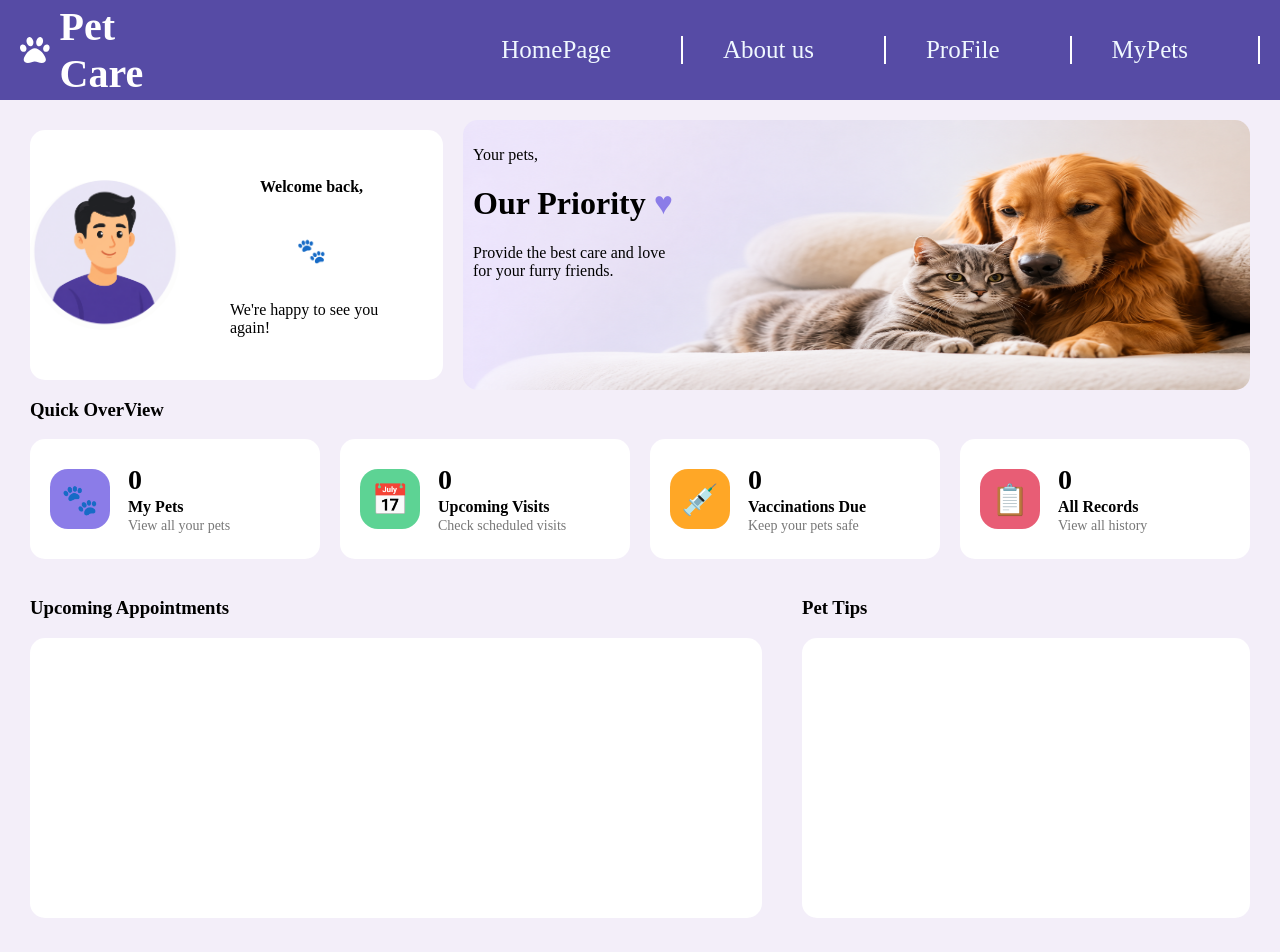
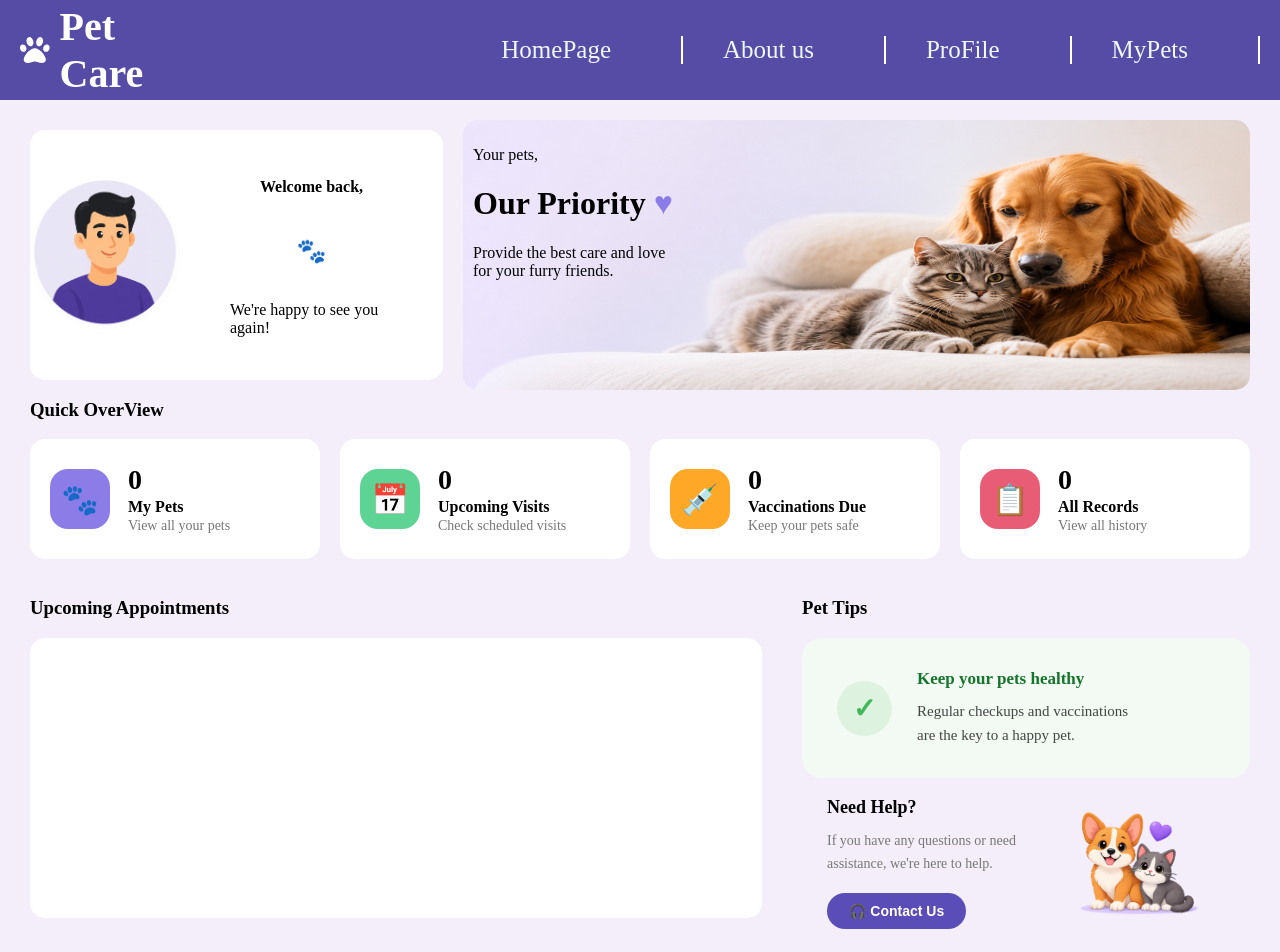
Before and after one commit to mhmdkhateeb74/Pet-CareClient, a React (Vite) app: page /User in a window 1280 px wide. Shown: the top 952 px of the page. Built offline with nearby package versions, Linux system fonts and the light colour scheme; no server answers.

Commit message:
Add pet care tips and contact support section

```diff
--- a/src/_Features/UserPage/UserPage.jsx
+++ b/src/_Features/UserPage/UserPage.jsx
@@ -1,5 +1,6 @@
 import React from "react";
 import protpet from "../../assets/propet.png";
+import helpPets from "../../assets/helpPets.png";
 import {
   useGetAllAnimals,
   useGetAllVisiters,
@@ -211,6 +212,7 @@ function UserPage() {
           </div>
 
           <div style={style.overview}>
+
             <div
               style={{
                 ...style.overviewIcon,
@@ -245,17 +247,73 @@ function UserPage() {
       <div style={style.thirdDiv}>
 
         <div style={style.appointmentsSection}>
+
           <h3>Upcoming Appointments</h3>
 
           <div style={style.appointmentsBox}>
           </div>
+
         </div>
 
         <div style={style.tipsSection}>
+
           <h3>Pet Tips</h3>
 
           <div style={style.tipsBox}>
+
+            <div style={style.tipIcon}>
+              ✓
             </div>
+
+            <div style={style.tipInfo}>
+
+              <h3 style={style.tipTitle}>
+                Keep your pets healthy
+              </h3>
+
+              <p style={style.tipText}>
+                Regular checkups and vaccinations
+                <br />
+                are the key to a happy pet.
+              </p>
+
+            </div>
+
+          </div>
+
+          <div style={style.helpBox}>
+
+            <div style={style.helpInfo}>
+
+              <h3 style={style.helpTitle}>
+                Need Help?
+              </h3>
+
+              <p style={style.helpText}>
+                If you have any questions or need
+                <br />
+                assistance, we're here to help.
+              </p>
+
+              <button  onClick={() => {
+                window.open(
+                  "https://mail.google.com/mail/?view=cm&fs=1&to=mhmdkhateeb92@gmail.com&su=Pet%20Care%20Support",
+                  "_blank"
+                );
+                 }} style={style.contactButton}>
+                🎧 Contact Us
+              </button>
+
+            </div>
+
+            <img
+              src={helpPets}
+              alt="Dog and cat"
+              style={style.helpImage}
+            />
+
+          </div>
+
         </div>
 
       </div>
@@ -395,9 +453,100 @@ const style = {
   },
 
   tipsBox: {
-    height: "80%",
-    backgroundColor: "white",
-    borderRadius: "15px"
+    width: "100%",
+    height: "140px",
+    backgroundColor: "#F3FAF3",
+    borderRadius: "20px",
+    display: "flex",
+    flexDirection: "row",
+    alignItems: "center",
+    justifyContent: "flex-start",
+    gap: "25px",
+    padding: "25px 35px",
+    boxSizing: "border-box"
+  },
+
+  tipIcon: {
+    width: "55px",
+    height: "55px",
+    minWidth: "55px",
+    borderRadius: "50%",
+    backgroundColor: "#DDF3DF",
+    color: "#42B95C",
+    display: "flex",
+    alignItems: "center",
+    justifyContent: "center",
+    fontSize: "28px",
+    fontWeight: "bold"
+  },
+
+  tipInfo: {
+    display: "flex",
+    flexDirection: "column",
+    alignItems: "flex-start",
+    justifyContent: "center"
+  },
+
+  tipTitle: {
+    margin: "0 0 10px 0",
+    color: "#16752C",
+    fontSize: "17px",
+    fontWeight: "bold"
+  },
+
+  tipText: {
+    margin: "0",
+    color: "#444",
+    fontSize: "15px",
+    lineHeight: "1.6"
+  },
+
+  helpBox: {
+    width: "100%",
+    height: "170px",
+    display: "flex",
+    flexDirection: "row",
+    alignItems: "center",
+    justifyContent: "space-between",
+    padding: "15px 25px",
+    boxSizing: "border-box"
+  },
+
+  helpInfo: {
+    display: "flex",
+    flexDirection: "column",
+    alignItems: "flex-start",
+    justifyContent: "center"
+  },
+
+  helpTitle: {
+    margin: "0 0 12px 0",
+    fontSize: "18px",
+    fontWeight: "bold"
+  },
+
+  helpText: {
+    margin: "0 0 18px 0",
+    fontSize: "14px",
+    color: "#777",
+    lineHeight: "1.6"
+  },
+
+  contactButton: {
+    backgroundColor: "#5B4DB7",
+    color: "white",
+    border: "none",
+    borderRadius: "25px",
+    padding: "10px 22px",
+    fontSize: "14px",
+    fontWeight: "bold",
+    cursor: "pointer"
+  },
+
+  helpImage: {
+    width: "180px",
+    height: "150px",
+    objectFit: "contain"
   }
 
 };
```
Also changed, not shown: src/assets/helpPets.png (added). Lines whose indentation alone changed are shown as unchanged.
